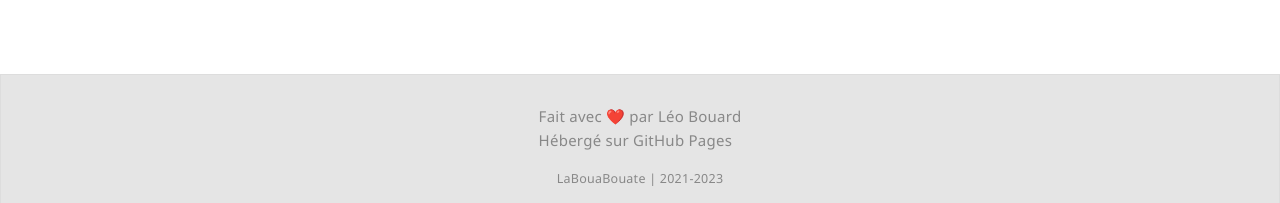
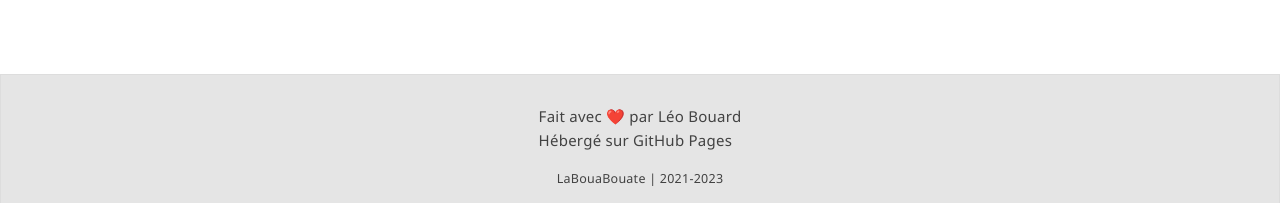
Before and after one commit to leobouard/leobouard.github.io, a Jekyll site: the page built from index.md, in a window 1280 px wide. Shown: the part 859-1062 px from the top of the page. Built offline with Jekyll 4.4.1, drawn with Linux system fonts in a browser that asks for light colours; nearby versions of some CDN libraries; some web fonts are replaced; our own code applies the rules of GitHub Pages for plain Markdown files.

Commit message:
Update style.scss

```diff
--- a/assets/css/style.scss
+++ b/assets/css/style.scss
@@ -3,7 +3,7 @@
 
 html {
     --text: #020227;
-    --footer: #888;
+    --footer: #424242;
     --footerbg: #e5e5e5;
     --title: #333;
     --bodybg: #f2f2f2;
```
